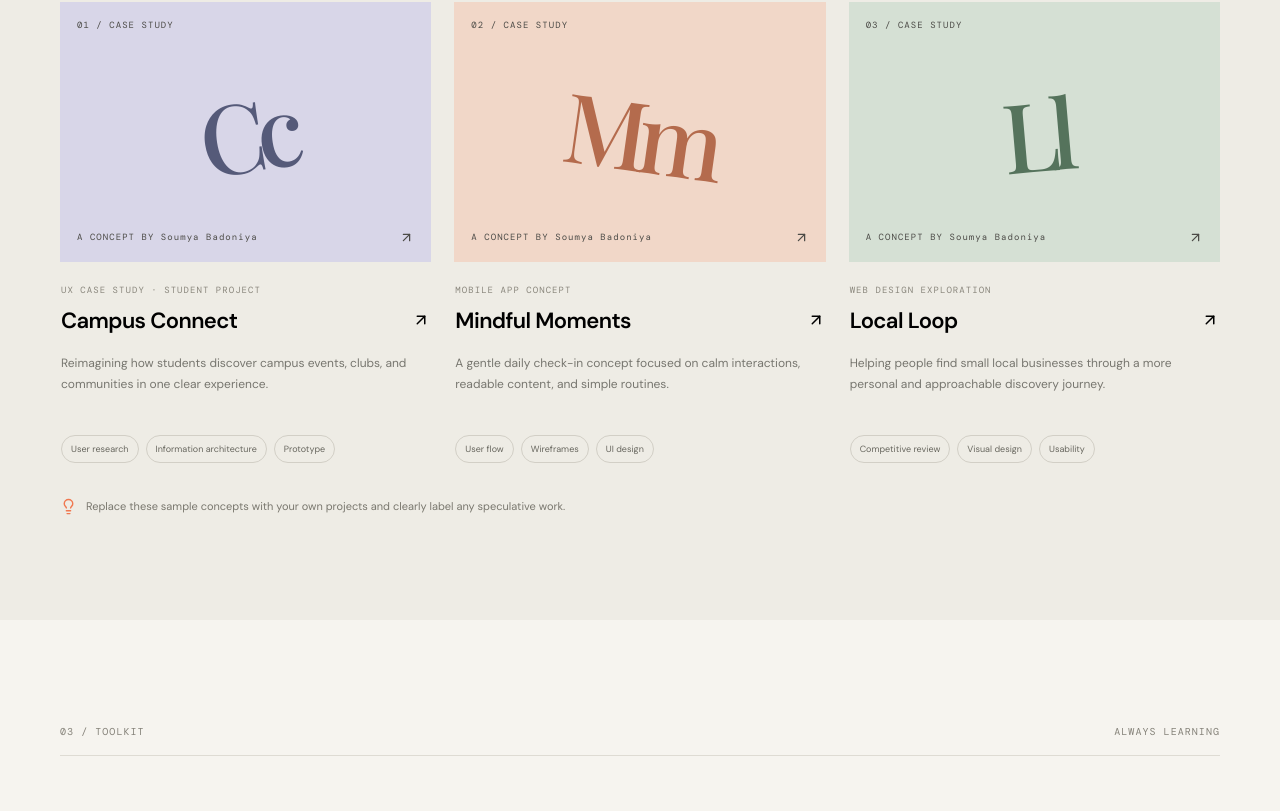
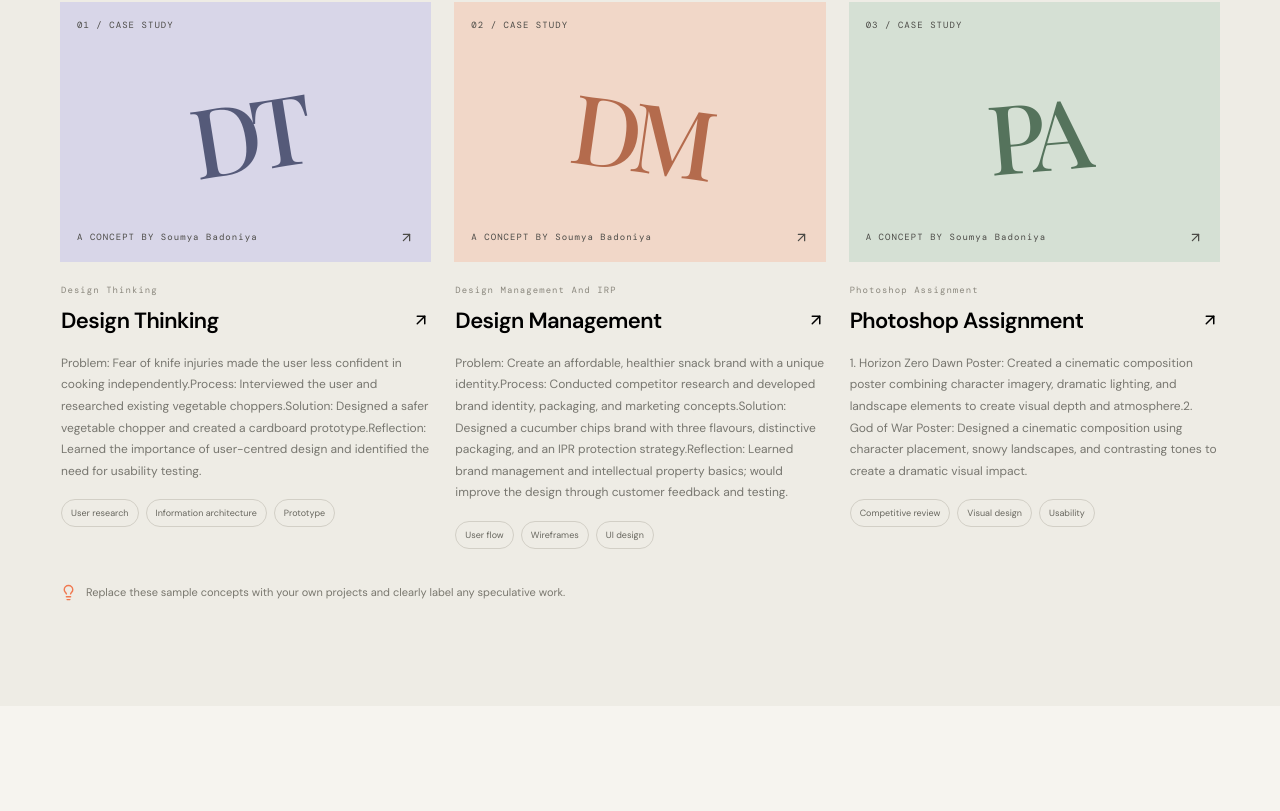
Before and after one commit to SoumyaBadoniya/ai_assisted_portfolio, a React (Vite) app: page / in a window 1280 px wide. Shown: the part 1812-2623 px from the top of the page. Built offline with nearby package versions, Linux system fonts and the light colour scheme; a web font is replaced by a local one.

Commit message:
Update main.jsx

```diff
--- a/src/main.jsx
+++ b/src/main.jsx
@@ -5,19 +5,19 @@ import './styles.css';
 
 const projects = [
   {
-    number: '01', type: 'UX CASE STUDY · STUDENT PROJECT', title: 'Campus Connect',
-    description: 'Reimagining how students discover campus events, clubs, and communities in one clear experience.',
-    tags: ['User research', 'Information architecture', 'Prototype'], color: 'lavender', symbol: 'Cc'
+    number: '01', type: 'Design Thinking', title: 'Design Thinking',
+    description: 'Problem: Fear of knife injuries made the user less confident in cooking independently.Process: Interviewed the user and researched existing vegetable choppers.Solution: Designed a safer vegetable chopper and created a cardboard prototype.Reflection: Learned the importance of user-centred design and identified the need for usability testing.',
+    tags: ['User research', 'Information architecture', 'Prototype'], color: 'lavender', symbol: 'DT'
   },
   {
-    number: '02', type: 'MOBILE APP CONCEPT', title: 'Mindful Moments',
-    description: 'A gentle daily check-in concept focused on calm interactions, readable content, and simple routines.',
-    tags: ['User flow', 'Wireframes', 'UI design'], color: 'peach', symbol: 'Mm'
+    number: '02', type: 'Design Management And IRP', title: 'Design Management',
+    description: 'Problem: Create an affordable, healthier snack brand with a unique identity.Process: Conducted competitor research and developed brand identity, packaging, and marketing concepts.Solution: Designed a cucumber chips brand with three flavours, distinctive packaging, and an IPR protection strategy.Reflection: Learned brand management and intellectual property basics; would improve the design through customer feedback and testing.',
+    tags: ['User flow', 'Wireframes', 'UI design'], color: 'peach', symbol: 'DM'
   },
   {
-    number: '03', type: 'WEB DESIGN EXPLORATION', title: 'Local Loop',
-    description: 'Helping people find small local businesses through a more personal and approachable discovery journey.',
-    tags: ['Competitive review', 'Visual design', 'Usability'], color: 'mint', symbol: 'Ll'
+    number: '03', type: 'Photoshop Assignment', title: 'Photoshop Assignment',
+    description: '1. Horizon Zero Dawn Poster: Created a cinematic composition poster combining character imagery, dramatic lighting, and landscape elements to create visual depth and atmosphere.2. God of War Poster: Designed a cinematic composition using character placement, snowy landscapes, and contrasting tones to create a dramatic visual impact.',
+    tags: ['Competitive review', 'Visual design', 'Usability'], color: 'mint', symbol: 'PA'
   }
 ];
 
```
